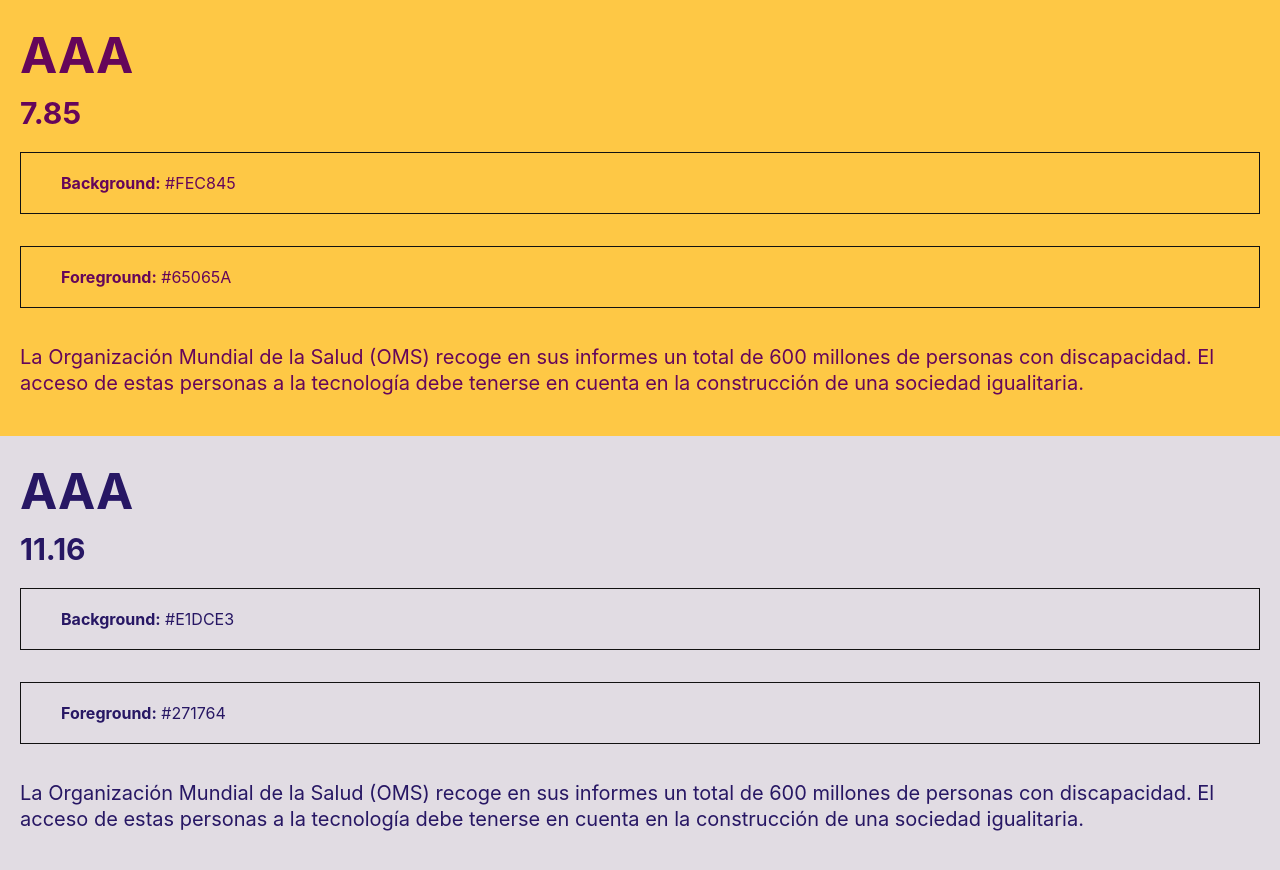
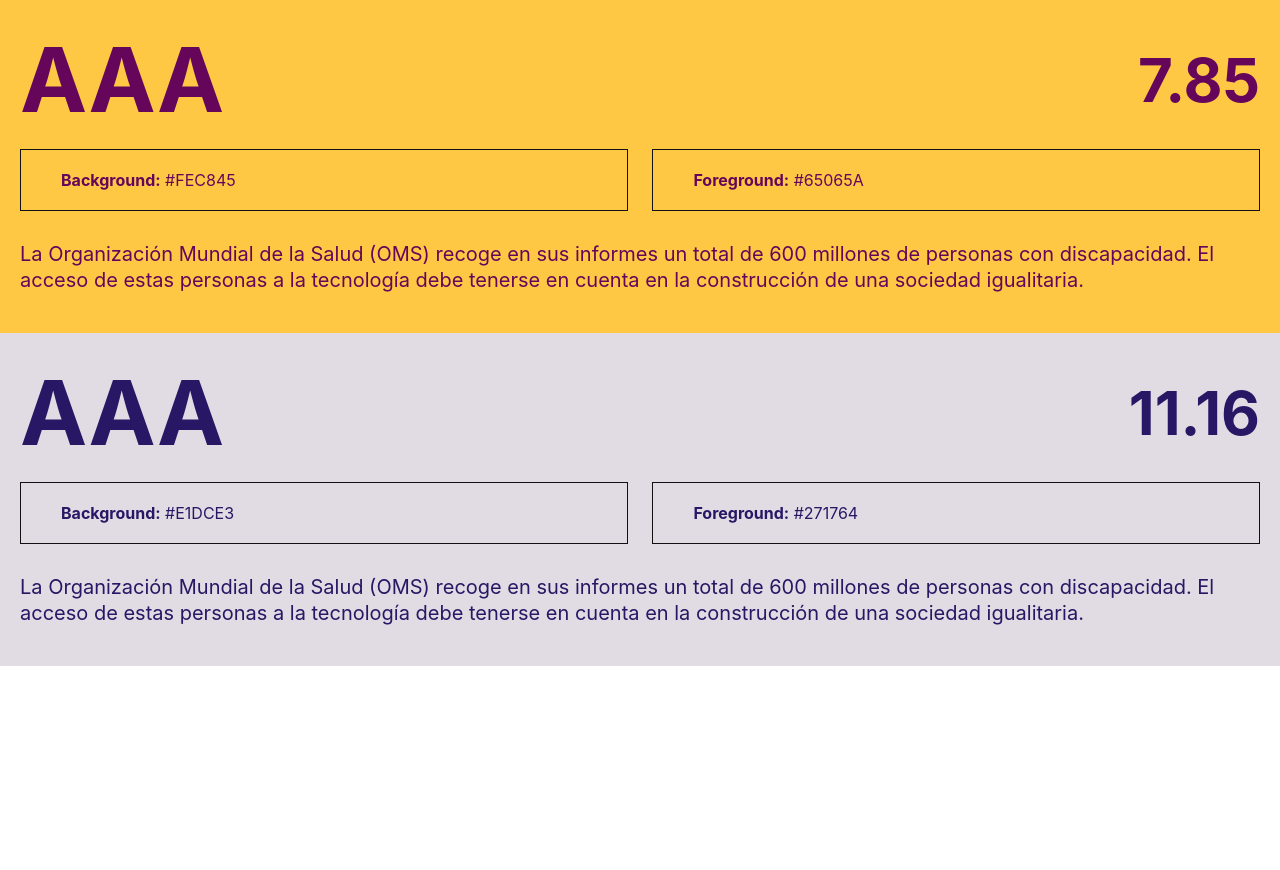
Before and after one commit to jorgeatgu/postcss-congresoweb, a website: page ejercicios/segundo-ejercicio/index.html in a window 1280 px wide. After the commit the page ends 800 px from the top, so only its background shows below. Drawn offline with Linux system fonts and the light colour scheme.

Commit message:
creando el segundo ejercicio

```diff
--- a/ejercicios/segundo-ejercicio/css/styles.css
+++ b/ejercicios/segundo-ejercicio/css/styles.css
@@ -460,6 +460,10 @@ p {
 	font-size: 30px;
 }
 
+.cc-colors {
+	font-size: 0;
+}
+
 .cc-colors span {
   font-weight: bold;
 }
@@ -471,6 +475,8 @@ p {
 	display: inline-block;
 	width: 100%;
 	box-sizing: border-box;
+	margin: 10px 0;
+	font-size: 16px;
 }
 
 .cc-texto {
@@ -493,4 +499,32 @@ p {
 .cc2-fg {
 	color: #271764;
 }
+
+@media only screen and (min-width: 48em) {
+
+	.cc-clasificacion,
+	.cc-puntuacion {
+		width: 50%;
+	}
+
+	.cc-background {
+		margin-right: 2%;
+	}
+
+	.cc-background,
+	.cc-foreground {
+		width: 49%;
+	}
+
+	.cc-puntuacion {
+		text-align: right;
+		font-size: 60px;
+	}
+
+	.cc-clasificacion {
+		font-size: 90px;
+	}
+
+}
+
 /*# sourceMappingURL=styles.css.map */
--- a/ejercicios/segundo-ejercicio/index.html
+++ b/ejercicios/segundo-ejercicio/index.html
@@ -10,11 +10,11 @@
     </head>
     <body>
     <article class="cc cc1-bg">
-    	<div class="cc-header hind cc1-fg vm">
+    	<div class="cc-header cc1-fg vm">
     		<h2 class="cc-clasificacion vm">AAA</h2>
     		<h3 class="cc-puntuacion vm">7.85</h3>
     	</div>
-    	<div class="cc-colors cc1-fg arimo">
+    	<div class="cc-colors cc1-fg">
     		<p class="cc-background">
     			<span>Background:</span> #FEC845
     		</p>
@@ -22,14 +22,14 @@
     		  	<span>Foreground:</span> #65065A
     		</p>
     	</div>
-    	<p class="cc-texto arimo cc1-fg">La Organización Mundial de la Salud (OMS) recoge en sus informes un total de 600 millones de personas con discapacidad. El acceso de estas personas a la tecnología debe tenerse en cuenta en la construcción de una sociedad igualitaria.</p>
+    	<p class="cc-texto cc1-fg">La Organización Mundial de la Salud (OMS) recoge en sus informes un total de 600 millones de personas con discapacidad. El acceso de estas personas a la tecnología debe tenerse en cuenta en la construcción de una sociedad igualitaria.</p>
     </article>
     <article class="cc cc2-bg">
-        <div class="cc-header hind cc2-fg vm">
+        <div class="cc-header cc2-fg vm">
             <h2 class="cc-clasificacion vm">AAA</h2>
             <h3 class="cc-puntuacion vm">11.16</h3>
         </div>
-        <div class="cc-colors cc2-fg arimo">
+        <div class="cc-colors cc2-fg">
             <p class="cc-background">
                 <span>Background:</span> #E1DCE3
             </p>
@@ -37,7 +37,7 @@
                 <span>Foreground:</span> #271764
             </p>
         </div>
-        <p class="cc-texto arimo cc2-fg">La Organización Mundial de la Salud (OMS) recoge en sus informes un total de 600 millones de personas con discapacidad. El acceso de estas personas a la tecnología debe tenerse en cuenta en la construcción de una sociedad igualitaria.</p>
+        <p class="cc-texto cc2-fg">La Organización Mundial de la Salud (OMS) recoge en sus informes un total de 600 millones de personas con discapacidad. El acceso de estas personas a la tecnología debe tenerse en cuenta en la construcción de una sociedad igualitaria.</p>
     </article>
         <script type="text/javascript">
 
--- a/ejercicios/segundo-ejercicio/src/css/styles.css
+++ b/ejercicios/segundo-ejercicio/src/css/styles.css
@@ -38,6 +38,7 @@ p {
 }
 
 .cc-colors {
+	font-size: 0;
 	span {
 		font-weight: bold;
 	}
@@ -50,6 +51,8 @@ p {
 	display: inline-block;
 	width: 100%;
 	box-sizing: border-box;
+	margin: 10px 0;
+	font-size: 16px;
 }
 
 .cc-texto {
@@ -72,3 +75,31 @@ p {
 .cc2-fg {
 	color: #271764;
 }
+
+
+@media only screen and (min-width: 48em) {
+
+	.cc-clasificacion,
+	.cc-puntuacion {
+		width: 50%;
+	}
+
+	.cc-background {
+		margin-right: 2%;
+	}
+
+	.cc-background,
+	.cc-foreground {
+		width: 49%;
+	}
+
+	.cc-puntuacion {
+		text-align: right;
+		font-size: 60px;
+	}
+
+	.cc-clasificacion {
+		font-size: 90px;
+	}
+
+}
```
